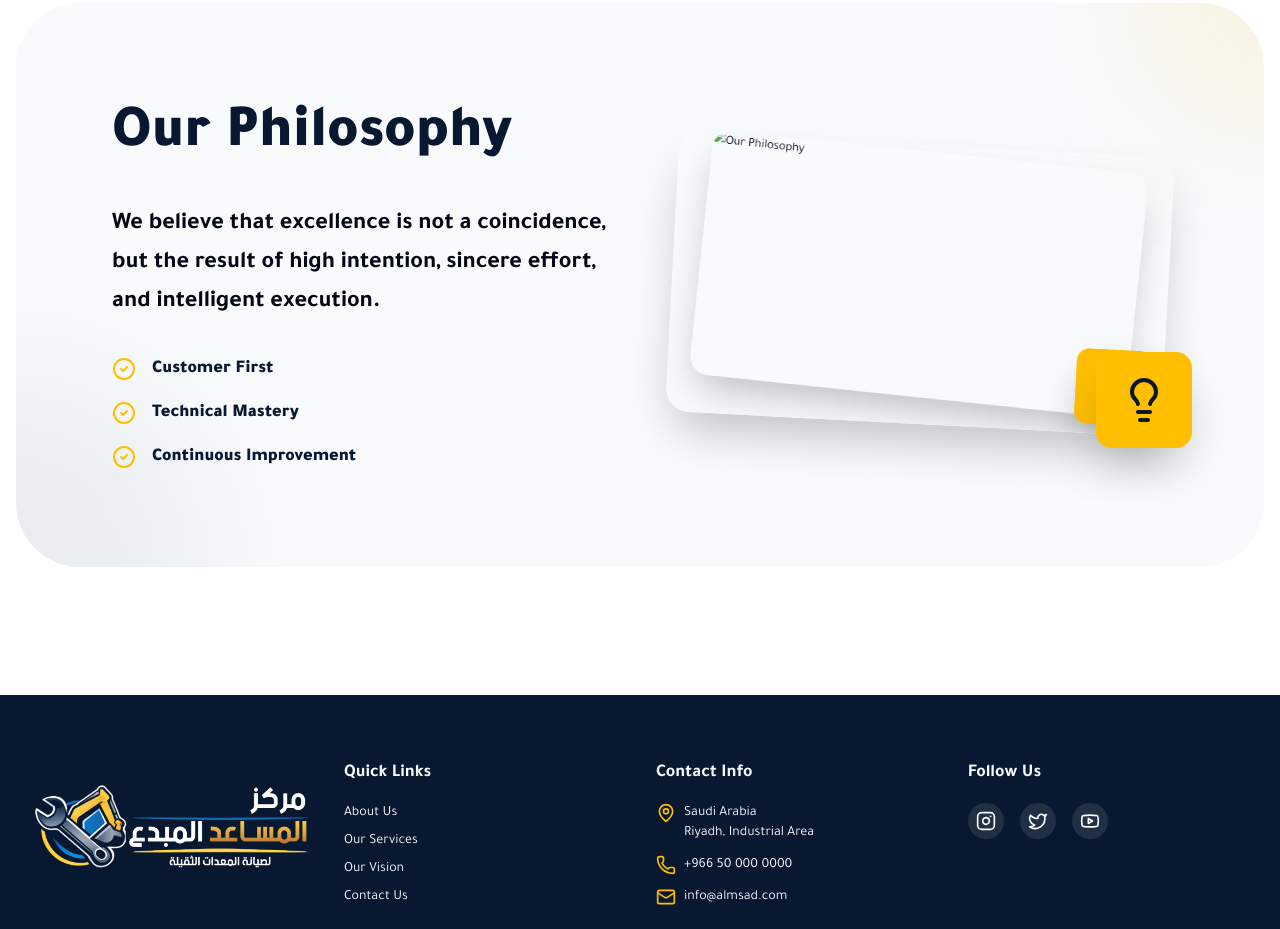
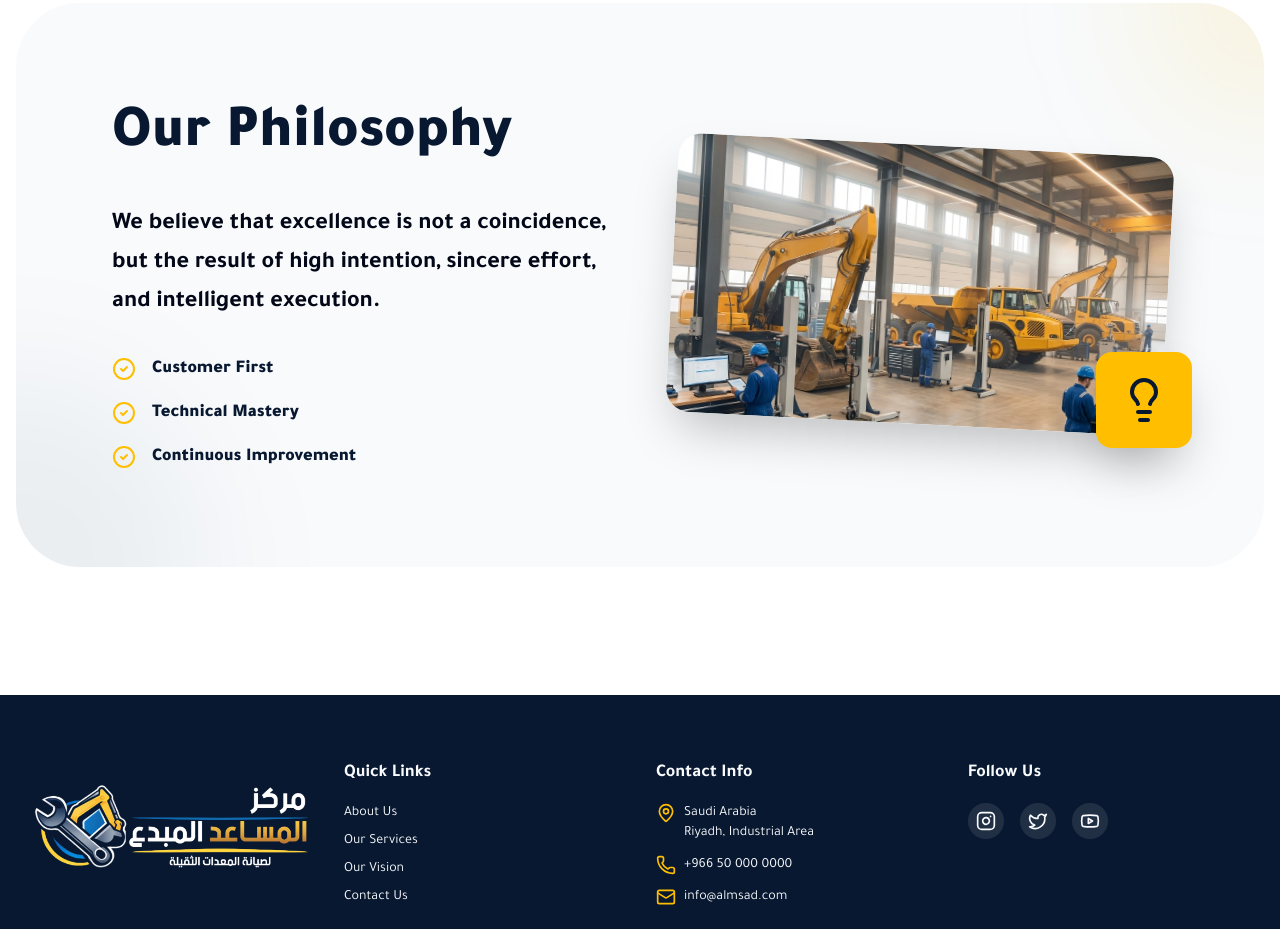
Before and after one commit to MahmoudAliEid/almsad, a React (Vite) app: page /vision in a window 1280 px wide. Shown: the part 2000-2929 px from the top of the page. Built offline with nearby package versions, Linux system fonts and the light colour scheme.

Commit message:
add image

```diff
--- a/src/pages/OurVision.tsx
+++ b/src/pages/OurVision.tsx
@@ -169,7 +169,8 @@ export default function OurVision() {
                         <div className="relative">
                             <div className="aspect-video rounded-3xl overflow-hidden shadow-2xl transform rotate-3 hover:rotate-0 transition-transform duration-700">
                                 <img
-                                    src="/philosophy-bg.png"
+                                    src="/about-workshop.png
+                                    "
                                     alt={t("vision.philosophy_title")}
                                     className="w-full h-full object-cover"
                                 />
```
Also changed, not shown: public/philosophy-bg.png (deleted).
